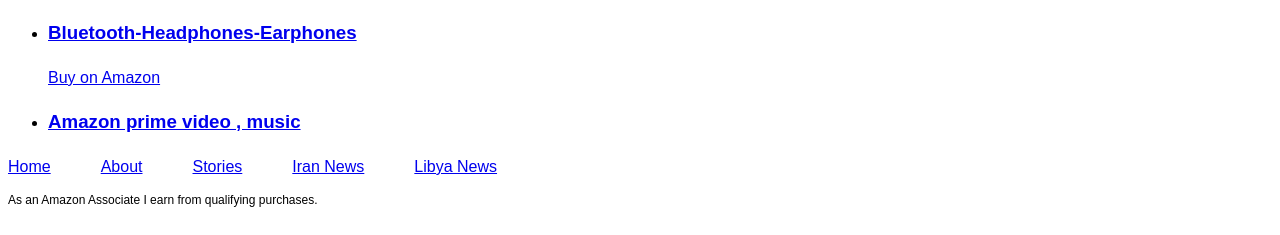
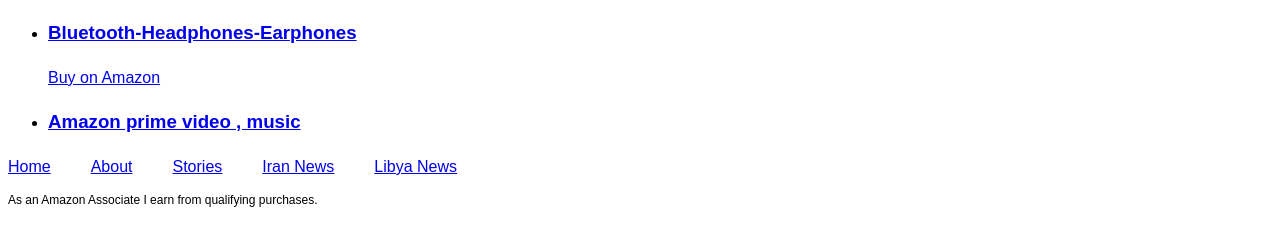
Before and after one commit to Greatoxy1/news, a React (Vite) app: page / in a window 1280 px wide. Shown: the top 235 px of the page. Built offline with nearby package versions, Linux system fonts and the light colour scheme.

Commit message:
update news content

```diff
--- a/index.html
+++ b/index.html
@@ -1,17 +1,19 @@
-
-
-
 <!doctype html>
 <html lang="en">
+
 <head>
   <meta charset="UTF-8" />
-    <link rel="icon" type="image/svg+xml" href="/vite.svg" />
+  <link rel="apple-touch-icon" href="/apple-touch-icon.png" />
+  <meta name="theme-color" content="#ffffff" />
+  <link rel="icon" type="image/png" href="/favicon.png" />
   <meta name="viewport" content="width=device-width, initial-scale=1.0" />
   <title>Vite + React</title>
 </head>
+
 <body>
   <div id="root"></div>
   <script type="module" src="/src/main.jsx"></script>
 
 </body>
+
 </html>
--- a/src/components/Navbar.jsx
+++ b/src/components/Navbar.jsx
@@ -2,7 +2,7 @@
 
 function Navbar() {
   return (
-    <nav style={{ display: "flex", gap: "50px" }}>
+    <nav style={{ display: "flex", gap: "40px" }}>
       <Link to="/">Home</Link>
       <Link to="/about">About</Link>
       <Link to="/stories">Stories</Link>
--- a/src/components/pages/Home.jsx
+++ b/src/components/pages/Home.jsx
@@ -3,7 +3,7 @@
     return (
         <div>
             <Helmet>
-                <title>Breaking News Today | Globbal News</title>
+                <title>Breaking News Today | GlobbalNews.com</title>
                 <meta
                     name="description"
                     content="Latest breaking news, entertainment, sports, blog and world updates."
```
Lines whose indentation alone changed are shown as unchanged.
